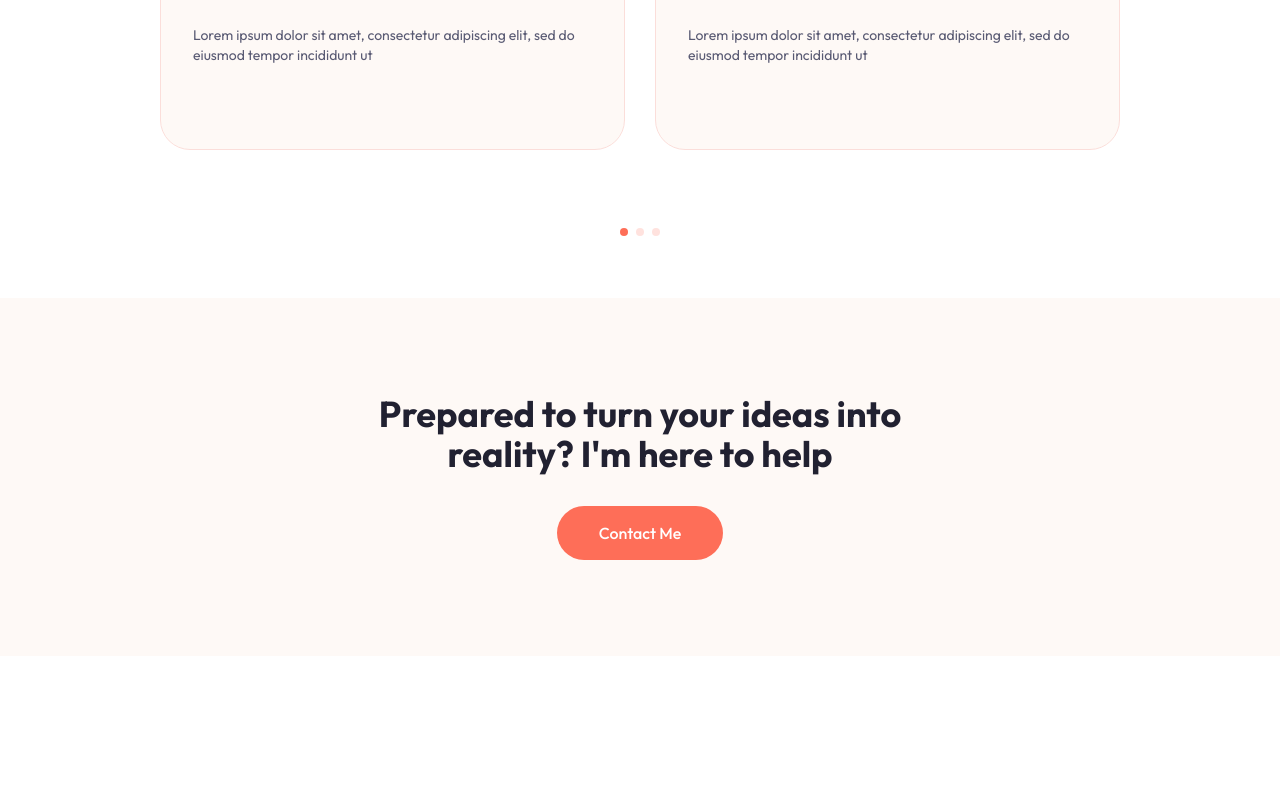
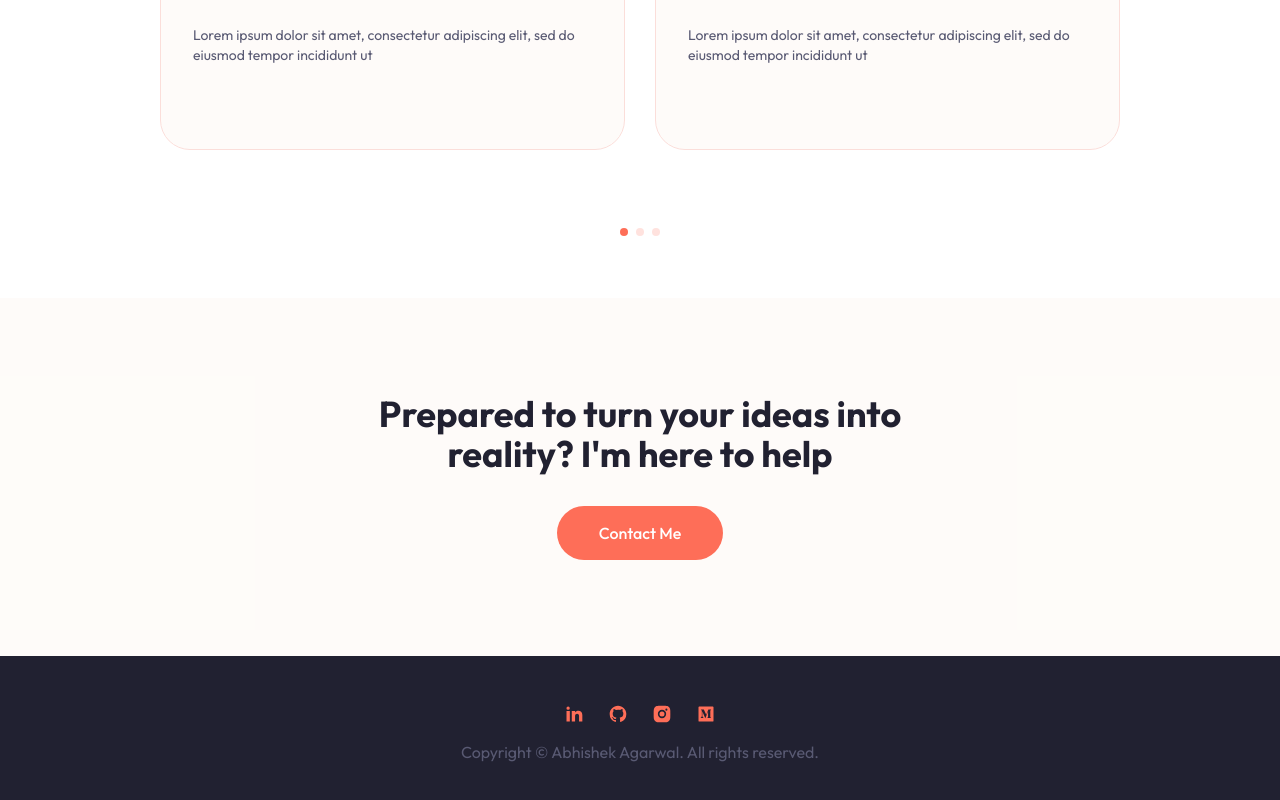
Before and after one commit to abhishek9125/Portfolio, a Next.js app: page / in a window 1280 px wide. Shown: the part 3689-4489 px from the top of the page. Before the commit the page ends 4345 px from the top, so only its background shows below. Built offline with nearby package versions, Linux system fonts and the light colour scheme.

Commit message:
Added: Footer

```diff
--- a/components/Cta.js
+++ b/components/Cta.js
@@ -4,7 +4,7 @@
 
 function Cta() {
     return (
-        <section className="py-24 bg-tertiary dark:bg-secondary/40">
+        <section className="py-24 bg-tertiary/60 dark:bg-secondary/40">
             <div className="container mx-auto">
                 <div className="flex flex-col items-center">
                     <h2 className="h2 max-w-xl text-center mb-8">
--- a/components/Footer.js
+++ b/components/Footer.js
@@ -1,10 +1,21 @@
 import React from 'react'
+import Socials from './Socials'
 
 function Footer() {
     return (
-        <div>
-
-        </div>
+        <footer className="bg-secondary py-12">
+            <div className="container mx-auto">
+                <div className="flex flex-col items-center justify-between">
+                    <Socials
+                        containerStyles="flex gap-x-6 mx-auto xl:mx-0 mb-4"
+                        iconStyles="text-primary dark:text-white/70 text-[20px] hover:text-white dark:hover:text-primary transition-all"
+                    />
+                    <div className="text-muted-foreground">
+                        Copyright &copy; Abhishek Agarwal. All rights reserved.
+                    </div>
+                </div>
+            </div>
+        </footer>
     )
 }
 
--- a/components/Reviews.js
+++ b/components/Reviews.js
@@ -60,7 +60,7 @@
                         reviewsData.map((person, index) => {
                             return (
                                 <SwiperSlide key={index}>
-                                    <Card className="bg-tertiary dark:bg-secondary/40 p-8 min-h-[250px]">
+                                    <Card className="bg-tertiary/60 dark:bg-secondary/40 p-8 min-h-[250px]">
                                         <CardHeader className="p-0 mb-10">
                                             <div className="flex items-center gap-x-4">
                                                 <Image src={person.avatar} width={70} height={70} alt="" priority />
```
